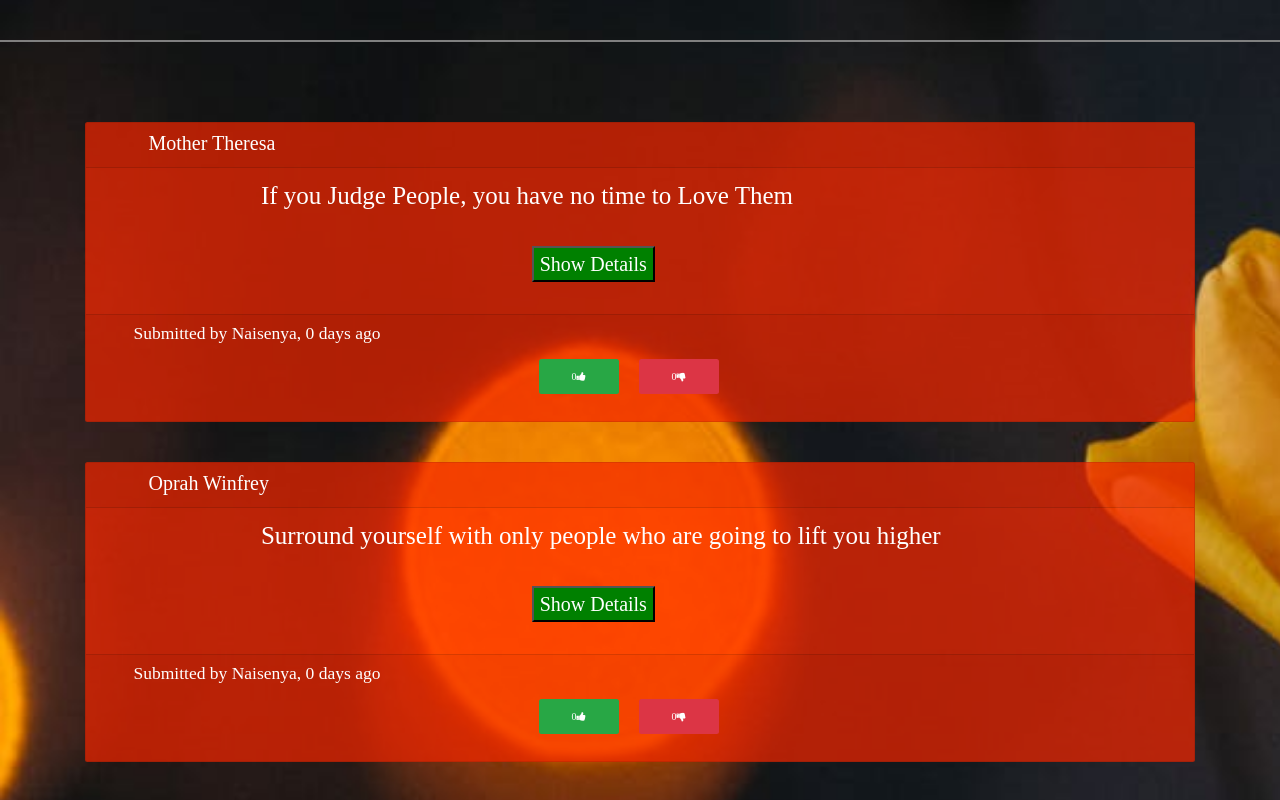
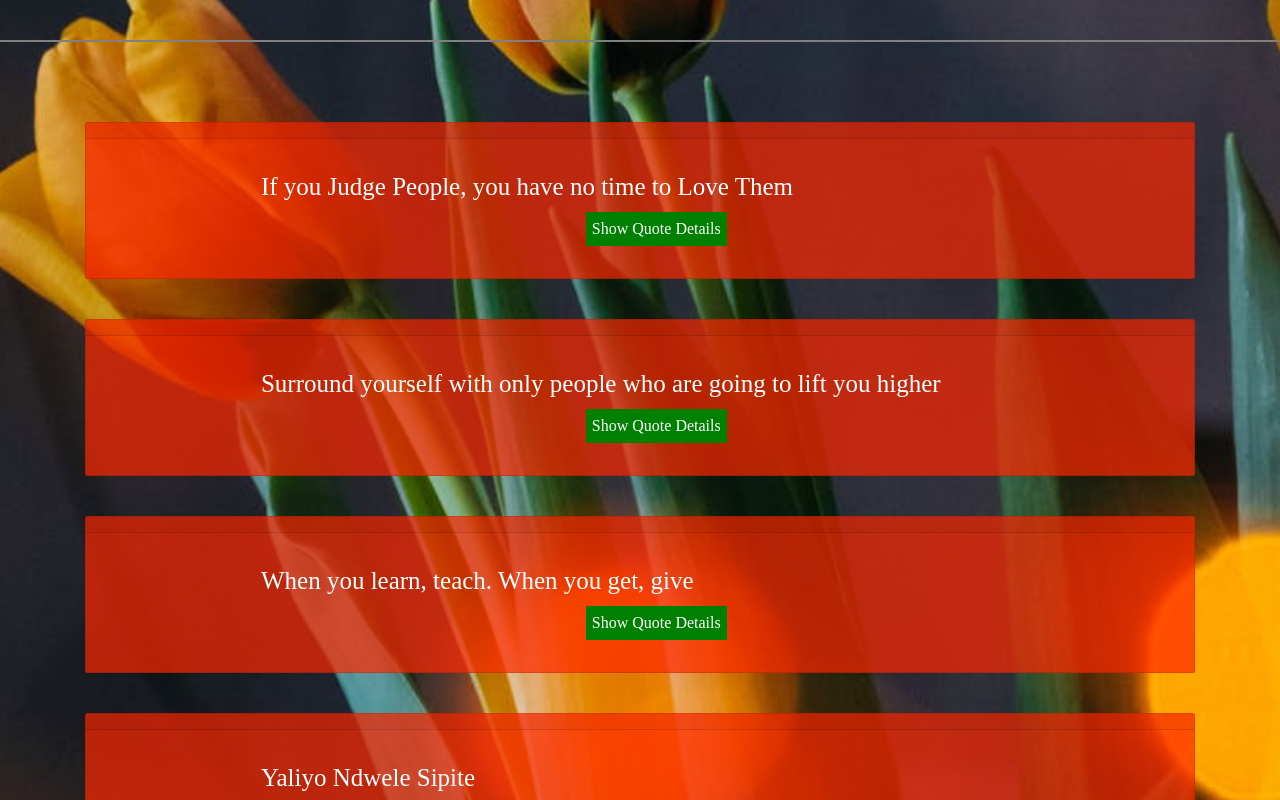
Before and after one commit to naisenyamungai/Quotes-Creation, an Angular app: page / in a window 1280 px wide. Shown: the part 740-1540 px from the top of the page. Built offline with nearby package versions, Linux system fonts and the light colour scheme; a web font is replaced by a local one.

Commit message:
modify quote.component.html file to toggle and display the details in boththe title and footer

```diff
--- a/src/app/quote-details/quote-details.component.css
+++ b/src/app/quote-details/quote-details.component.css
@@ -2,9 +2,15 @@
     margin-top:30px;
     margin-bottom:10px;
     font-size: 22px;
+
+
 }
 
 #deleteButton{
-    background-color:orangered;
+    background-color:red;
     color:white;
+    width:120px;
+    height:34px;
+    font-size:16px;
+    border:red;
 }
--- a/src/app/quote-details/quote-details.component.html
+++ b/src/app/quote-details/quote-details.component.html
@@ -1,9 +1,9 @@
-<div class='writter'>
+<!--<div class='writter'>
   <p>
     {{quote.author}}
   </p>
 </div>
-<p>Uploaded {{quote.completeDate|dateCount}} days</p>
+<p>Uploaded {{quote.completeDate|dateCount}} days</p>-->
 <div class="buttons">
   <div class="row">
     <div class="col-md-6">
--- a/src/app/quote.ts
+++ b/src/app/quote.ts
@@ -1,6 +1,7 @@
 export class Quote {
-    public showAuthor:boolean;
+
+    showDetails = false;
     constructor(public id:number, public author:string, public quote:string, public submitter:string, public completeDate:Date){
-       this.showAuthor = false
+
    }
 }
--- a/src/app/quote/quote.component.css
+++ b/src/app/quote/quote.component.css
@@ -3,6 +3,7 @@ body{
     font-family: 'ZCOOL XiaoWei', serif;
     background-size: cover;
     background-repeat: no-repeat;
+    background-position: center;
     color:white;
 }
 .header{
@@ -70,11 +71,16 @@ footer{
 
 .card-body h1{
     margin-left:15%;
+    margin-top:20px;
+
 }
 
 .card-body #detailsButton{
-    margin-left:40%;
-    font-size:20px;
+    margin-left:45%;
+    font-size:16px;
+    margin-top:5px;
+    border:green;
+    height:34px;
 }
 
 .card-header h2{
@@ -86,6 +92,15 @@ footer{
 }
 
 .voteDetails{
-    margin-left:40%;
+    margin-left:55%;
 
 }
+
+.deleteQuote{
+    margin-left:44%;
+}
+
+.deleteQuote1{
+    margin-left:70%;
+    margin-top:10px;
+}
--- a/src/app/quote/quote.component.html
+++ b/src/app/quote/quote.component.html
@@ -36,21 +36,35 @@
   <div class="container" id="myCard">
       <div class="card" *ngFor = 'let quote of quotes;let i = index'>
         <div class="card-header">
-          <h2>{{quote.author}}</h2>
+          <h2 *ngIf="showDetails">{{quote.author}}</h2>
         </div>
         <div class="card-body">
           <h1>{{quote.quote}}</h1>
-          <button id="detailsButton" (click) = 'toggleDetails(i)'>Show Details</button>
+          <button id="detailsButton" (click) = 'toggleQuote()'>{{showDetails? "Hide": "Show"}} Quote Details</button>
         </div>
-        <div class="card-footer">
+        <div class="card-footer" *ngIf="showDetails">
           <div class="row">
             <div class="submitterDetails">
               <h3>Submitted by {{quote.submitter}}, {{quote.completeDate|dateCount}} days ago</h3>
             </div>
           </div>
           <div class="row">
-            <div class="voteDetails">
-              <app-vote></app-vote>
+            <div class="col-md-9">
+              <div class="voteDetails">
+                <app-vote></app-vote>
+              </div>
+            </div>
+           <!-- <div class='col-md-2'>
+              <div class="deleteQuote1">
+                <app-quote-details [quote]='quote' (isComplete)= 'deleteQuote'></app-quote-details>
+              </div>
+            </div>-->
+
+
+          </div>
+          <div class="row">
+            <div class="deleteQuote">
+              <app-quote-details [quote]='quote' (isComplete)= 'deleteQuote'></app-quote-details>
             </div>
           </div>
         </div>
--- a/src/app/quote/quote.component.ts
+++ b/src/app/quote/quote.component.ts
@@ -15,7 +15,7 @@ export class QuoteComponent implements OnInit {
     new Quote(4,'Wavinya Ndeti', 'Yaliyo Ndwele Sipite', 'Naisenya', new Date(2019, 4, 3) ),
   ]
 
-  showQuote = false;
+  showDetails = false;
 
   addNewQuote(quote){
     let quoteLength = this.quotes.length;
@@ -33,8 +33,8 @@ export class QuoteComponent implements OnInit {
     }
   }
 
-  toggleDetails(index){
-    this.quotes[index].showAuthor = !this.quotes[index].showAuthor;
+  toggleQuote(){
+    this.showDetails = !this.showDetails;
   }
 
   constructor() { }
```
